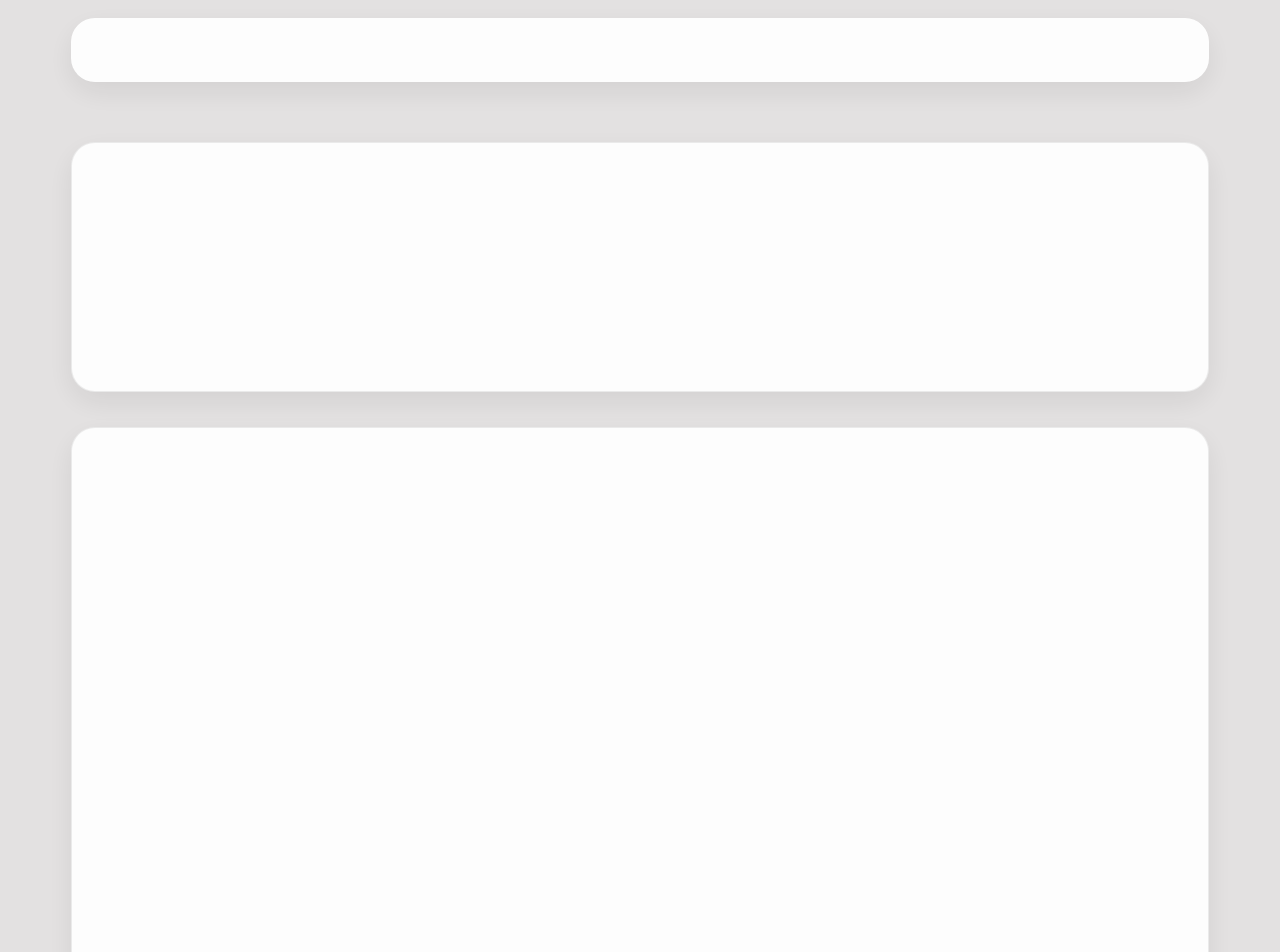
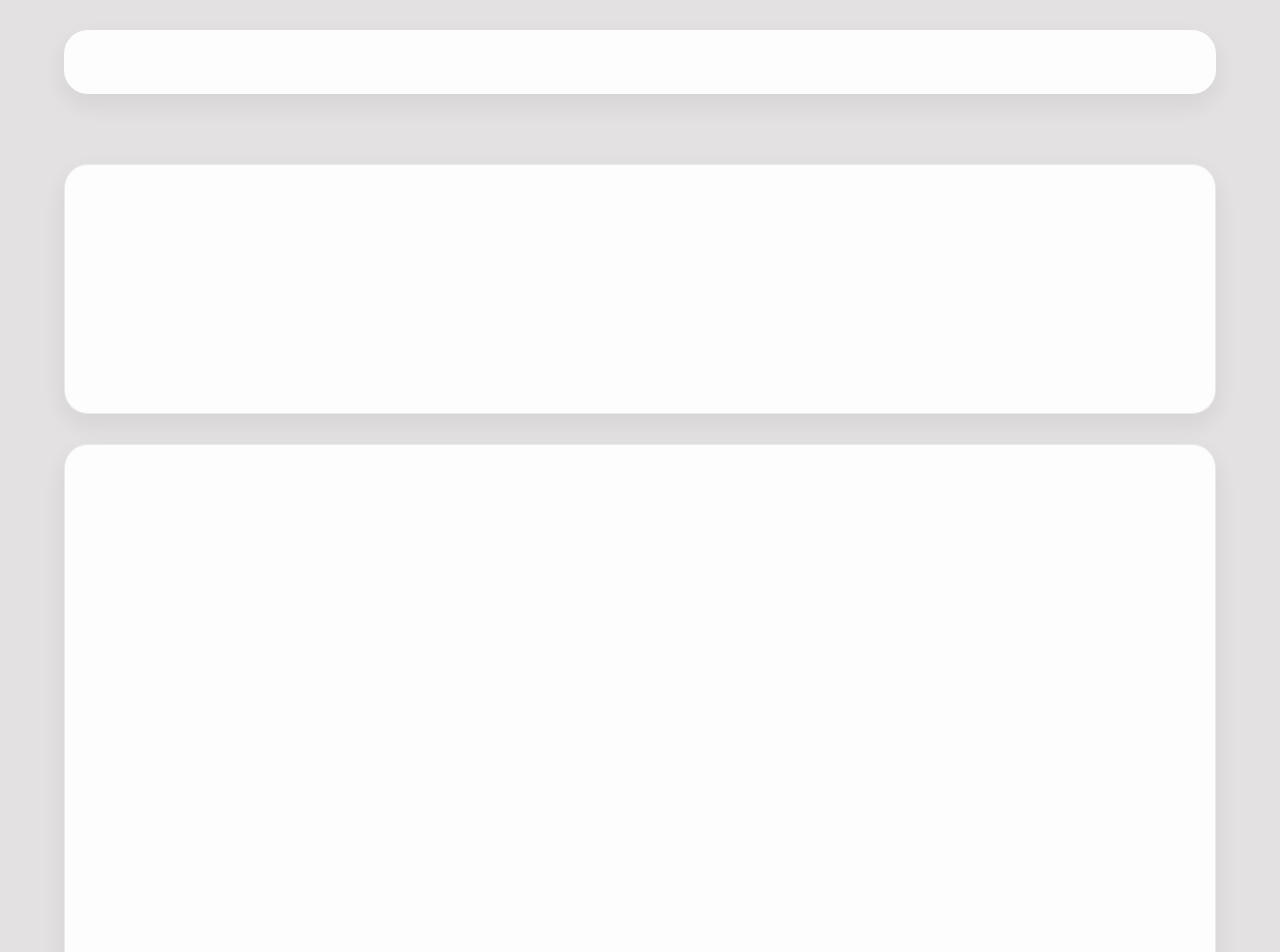
Before and after one commit to DiArrow/ContruSoftware, a React (Vite) app in the folder frontend/: page / in a window 1280 px wide. Shown: the top 952 px of the page. Built offline with nearby package versions, Linux system fonts and the light colour scheme.

Commit message:
Fix: Se redistibuyó los archivos, generando una mixtura entre los archivos .css y .jsx

```diff
--- a/frontend/src/App.jsx
+++ b/frontend/src/App.jsx
@@ -1,15 +1,90 @@
-import './App.css'
+import React from "react";
+import "./index.css"; // estilos globales: body, :root variables
 
-function App() {
+const baseCard = {
+  backgroundColor: "#ffffff",
+  opacity: 0.95,
+  width: "min(90%, 1750px)",
+  padding: "32px",
+  borderRadius: "24px",
+  boxShadow: "0 10px 30px rgba(0, 0, 0, 0.08)",
+  position: "relative",
+  margin: "10px auto",
+  boxSizing: "border-box",
+  transition: "box-shadow 0.3s ease",
+};
+
+const hoverShadow = { boxShadow: "0 15px 40px rgba(0, 0, 0, 0.12)" };
+
+const styles = {
+  cuadroSuperior: {
+    ...baseCard,
+    height: "var(--cuadro-alto)",
+  },
+  cuadroCentral: {
+    ...baseCard,
+    height: "var(--cuadro-central-alto)",
+    border: "1px solid rgba(0, 0, 0, 0.08)",
+    marginTop: "70px",    // espacio encima del cuadro
+    marginBottom: "30px", // espacio debajo del cuadro
+  },
+  cuadroInferior: {
+    ...baseCard,
+    height: "var(--cuadro-inferior-alto)",
+    border: "1px solid rgba(0, 0, 0, 0.08)",
+  },
+};
+
+function useHover() {
+  const [hovered, setHovered] = React.useState(false);
+  return {
+    hovered,
+    onMouseEnter: () => setHovered(true),
+    onMouseLeave: () => setHovered(false),
+  };
+}
+
+function CuadroSuperior({ children }) {
+  const { hovered, ...handlers } = useHover();
+  return (
+    <div style={{ ...styles.cuadroSuperior, ...(hovered ? hoverShadow : {}) }} {...handlers}>
+      {children}
+    </div>
+  );
+}
+
+function CuadroCentral({ children }) {
+  const { hovered, ...handlers } = useHover();
+  return (
+    <div style={{ ...styles.cuadroCentral, ...(hovered ? hoverShadow : {}) }} {...handlers}>
+      {children}
+    </div>
+  );
+}
+
+function CuadroInferior({ children }) {
+  const { hovered, ...handlers } = useHover();
+  return (
+    <div style={{ ...styles.cuadroInferior, ...(hovered ? hoverShadow : {}) }} {...handlers}>
+      {children}
+    </div>
+  );
+}
+
+export default function App() {
   return (
     <>
-      <section id="center">
-        <div className="cuadro-superior"></div>
-        <div className="cuadro-central"></div>
-        <div className="cuadro-inferior"></div>
-      </section>
+      <CuadroSuperior>
+        <p></p>
+      </CuadroSuperior>
+
+      <CuadroCentral>
+        <p></p>
+      </CuadroCentral>
+
+      <CuadroInferior>
+        <p></p>
+      </CuadroInferior>
     </>
-  )
+  );
 }
-
-export default App
--- a/frontend/src/index.css
+++ b/frontend/src/index.css
@@ -6,57 +6,7 @@
 }
 
 body {
+  margin: 0;
+  padding: 20px 0;
   background-color: #e3e1e1;
 }
-
-.cuadro-superior {
-  background-color: #ffffff;
-  opacity: 0.95;
-  width: min(90%, 1750px);
-  height: var(--cuadro-alto, 50px);
-  padding: 32px;
-  border-radius: 24px;
-  box-shadow: 0 10px 30px rgba(0, 0, 0, 0.08);
-  position: relative;
-  margin: 10px auto;
-  box-sizing: border-box;
-}
-
-.cuadro-superior:hover {
-  box-shadow: 0 15px 40px rgba(0, 0, 0, 0.12);
-}
-
-.cuadro-central {
-  background-color: #ffffff;
-  opacity: 0.95;
-  width: min(90%, 1750px);
-  height: var(--cuadro-central-alto, 250px);
-  padding: 32px;
-  border-radius: 24px;
-  box-shadow: 0 10px 30px rgba(0, 0, 0, 0.08);
-  border: 1px solid rgba(0, 0, 0, 0.08);
-  position: relative;
-  margin: 10px auto;
-  box-sizing: border-box;
-}
-
-.cuadro-central:hover {
-  box-shadow: 0 15px 40px rgba(0, 0, 0, 0.12);
-}
-.cuadro-inferior {
-  background-color: #ffffff;
-  opacity: 0.95;
-  width: min(90%, 1750px);
-  height: var(--cuadro-inferior-alto, 600px);
-  padding: 32px;
-  border-radius: 24px;
-  box-shadow: 0 10px 30px rgba(0, 0, 0, 0.08);
-  border: 1px solid rgba(0, 0, 0, 0.08);
-  position: relative;
-  margin: -15px auto 10px;
-  box-sizing: border-box;
-}
-
-.cuadro-inferior:hover {
-  box-shadow: 0 15px 40px rgba(0, 0, 0, 0.12);
-}
```
